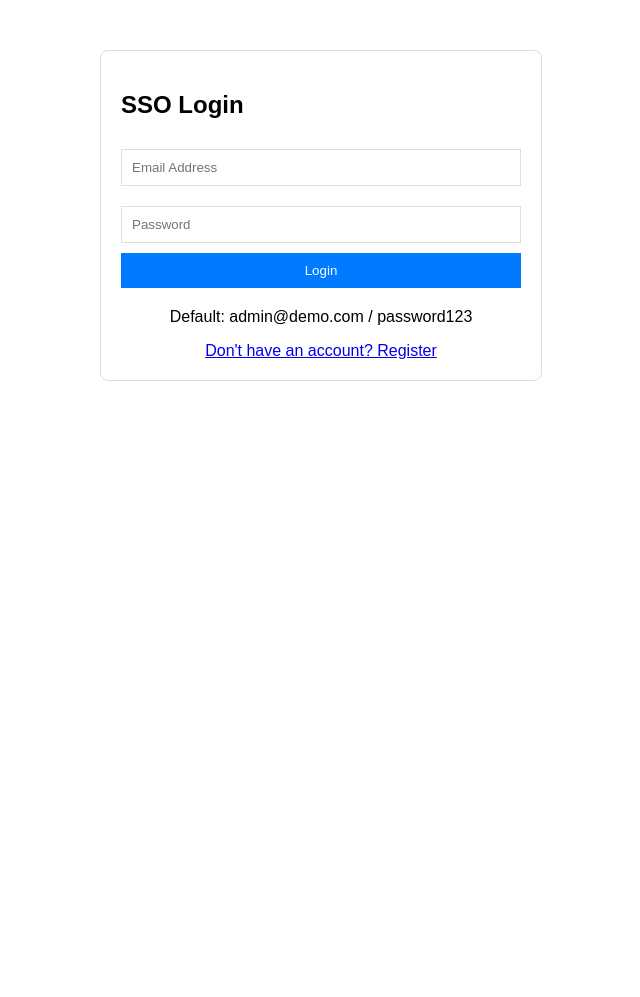
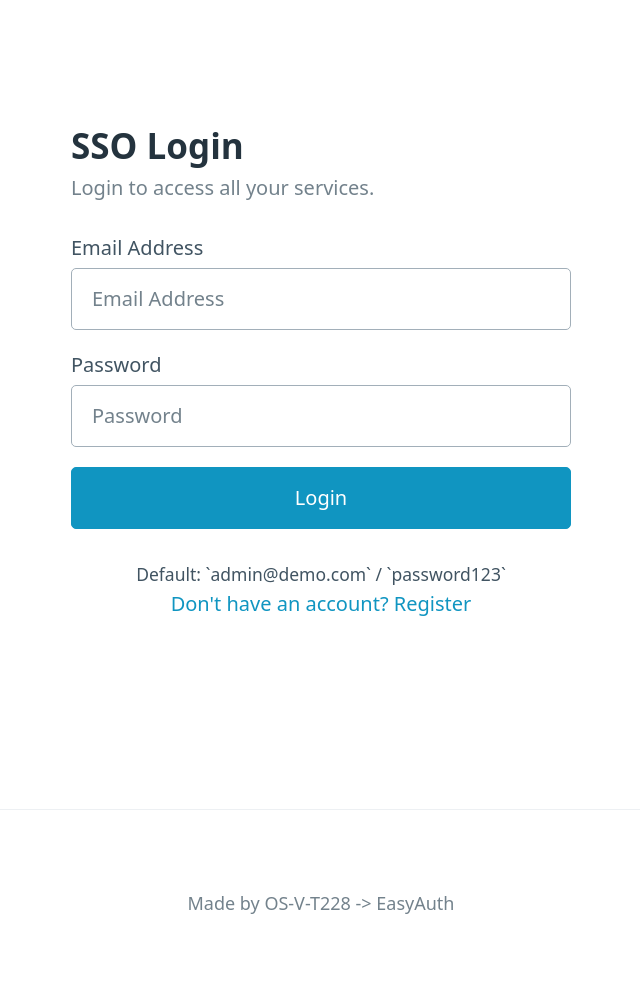
Before and after one commit to rahul-devrani/sso_mfa, a Flask app: page /login in a window 1280 px wide. Shown: the whole page, without its empty margins (319-959 px from the left). Before the commit the page ends 381 px from the top, so only its background shows below. Run offline with Flask 3, Linux system fonts and the light colour scheme; parts of the project's set-up code (start-up, migrations or seed data) failed here and were passed over.

Commit message:
Update login.html

```diff
--- a/auth_server/templates/login.html
+++ b/auth_server/templates/login.html
@@ -1,18 +1,29 @@
 <!DOCTYPE html>
-<html>
+<html lang="en" data-theme="light">
 <head>
+    <meta charset="UTF-8">
+    <meta name="viewport" content="width=device-width, initial-scale=1.0">
     <title>SSO Login</title>
+    <link rel="stylesheet" href="https://cdn.jsdelivr.net/npm/@picocss/pico@1/css/pico.min.css">
     <style>
-        body { font-family: Arial, sans-serif; max-width: 400px; margin: 50px auto; padding: 20px; border: 1px solid #ddd; border-radius: 8px; }
-        input { width: 100%; box-sizing: border-box; padding: 10px; margin: 10px 0; border: 1px solid #ddd; }
-        button { width: 100%; padding: 10px; background: #007bff; color: white; border: none; cursor: pointer; }
-        .flash { padding: 10px; margin-bottom: 10px; border-radius: 4px; }
-        .flash.error { background: #f8d7da; color: #721c24; }
-        .links { margin-top: 20px; text-align: center; }
+        body { padding-top: 2rem; }
+        .container.auth-form { max-width: 500px; }
+        .flash { padding: 1rem; margin-bottom: 1rem; border-radius: 4px; border: 1px solid transparent; }
+        .flash.success { background-color: #d4edda; color: #155724; }
+        .flash.error { background-color: #f8d7da; color: #721c24; }
+        footer {
+            text-align: center;
+            padding: 2rem 0;
+            margin-top: 4rem;
+            border-top: 1px solid var(--muted-border-color);
+            color: var(--muted-color);
+            font-size: 0.9rem;
+        }
     </style>
 </head>
 <body>
-    <h2>SSO Login</h2>
+    <main class="container auth-form">
+
         {% with messages = get_flashed_messages(with_categories=true) %}
             {% if messages %}
                 {% for category, message in messages %}
@@ -20,14 +31,31 @@
                 {% endfor %}
             {% endif %}
         {% endwith %}
+
+        <hgroup>
+            <h2>SSO Login</h2>
+            <p>Login to access all your services.</p>
+        </hgroup>
+
         <form method="POST">
-        <input type="email" name="email" placeholder="Email Address" required>
-        <input type="password" name="password" placeholder="Password" required>
+            <label for="email">Email Address</label>
+            <input type="email" name="email" id="email" placeholder="Email Address" required>
+
+            <label for="password">Password</label>
+            <input type="password" name="password" id="password" placeholder="Password" required>
+
             <button type="submit">Login</button>
         </form>
-    <div class="links">
-        <p>Default: admin@demo.com / password123</p>
+
+        <p style="text-align: center; margin-top: 1rem;">
+            <small>Default: `admin@demo.com` / `password123`</small><br>
             <a href="{{ url_for('register') }}">Don't have an account? Register</a>
-    </div>
+        </p>
+
+    </main>
+
+    <footer>
+        Made by OS-V-T228 -> EasyAuth
+    </footer>
 </body>
 </html>
```
Lines whose indentation alone changed are shown as unchanged.
